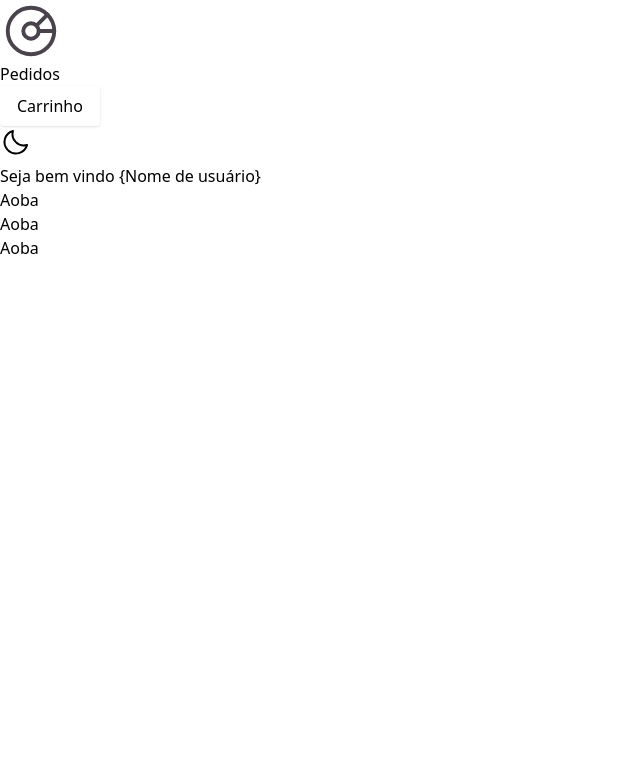
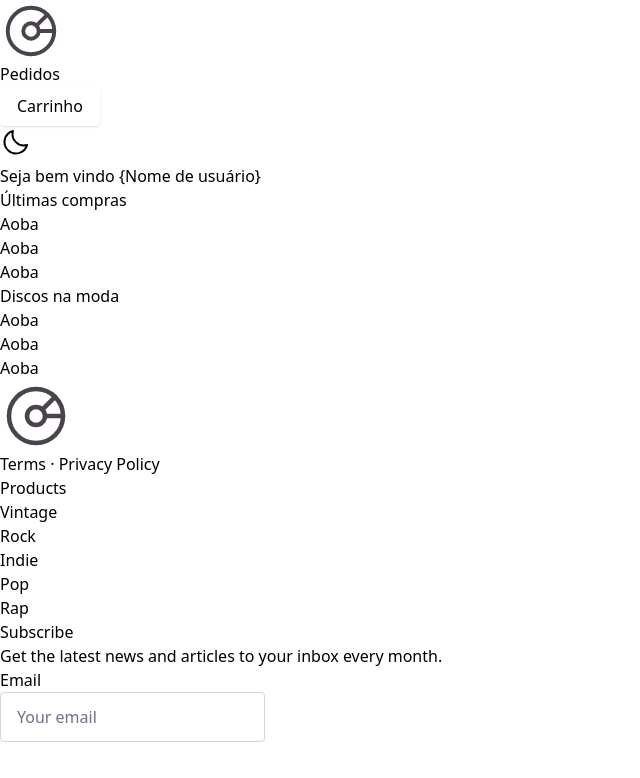
Before and after one commit to CarlosEduardoAD/sa-senai-vinil, a React (Vite) app: page /menu in a window 1280 px wide. Shown: the top 778 px of the page, without its empty margins (0-640 px from the left). Built offline with nearby package versions, Linux system fonts and the light colour scheme.

Commit message:
[FEAT] Add more elements to menu

```diff
--- a/src/pages/Menu.jsx
+++ b/src/pages/Menu.jsx
@@ -1,14 +1,20 @@
 import Header from "../partials/Header";
 import HeroMenu from "../partials/HeroMenu";
+import Footer from "../partials/Footer"
 
 function Menu(){
     return(
         <section className="relative flex flex-col min-h-screen overflow-hidden">
-            <Header firstButton='Pedidos' secondButton='Carrinho'/>
+            <Header firstButton='Pedidos' secondButton='Carrinho' />
 
         <section>
             <HeroMenu></HeroMenu>
         </section>
+
+        <section>
+            <Footer></Footer>
+        </section>
+
         </section>
     )
 }
--- a/src/partials/Footer.jsx
+++ b/src/partials/Footer.jsx
@@ -3,7 +3,7 @@ import { Link } from "react-router-dom";
 
 function Footer() {
   return (
-    <footer className="dark:bg-black dark:text-white">
+    <footer className="dark:bg-[#151617] dark:text-white">
       <div className="max-w-6xl mx-auto px-4 sm:px-6">
         {/* Top area: Blocks */}
         <div className="grid sm:grid-cols-12 gap-8 py-8 md:py-12 border-t border-gray-200">
--- a/src/partials/Header.jsx
+++ b/src/partials/Header.jsx
@@ -1,4 +1,4 @@
-import React, { useState, useEffect } from "react";
+import React, { useState, useEffect} from "react";
 import { Link } from "react-router-dom";
 import ToggleButton from "../utils/ToggleButton";
 
--- a/src/partials/HeroHome.jsx
+++ b/src/partials/HeroHome.jsx
@@ -7,7 +7,7 @@ import Goldies from "../images/Goldies.png"
 
 function HeroHome() {
   const [videoModalOpen, setVideoModalOpen] = useState(false);
-  const [colorTheme, setTheme] = UseDarkMode()
+
 
   return (
     <section className="relative dark:bg-[#151617]">
@@ -30,9 +30,9 @@ function HeroHome() {
               y2="100%"
               id="illustration-01"
             >
-              <stop stopColor="#FFF" offset="0%" />
-              <stop stopColor="#EAEAEA" offset="77.402%" />
-              <stop stopColor="#DFDFDF" offset="100%" />
+              <stop stopColor="#1d4ed8" offset="0%" />
+              <stop stopColor="#3b82f6" offset="77.402%" />
+              <stop stopColor="#93c5fd" offset="100%" />
             </linearGradient>
           </defs>
           <g fill="url(#illustration-01)" fillRule="evenodd">
@@ -58,10 +58,9 @@ function HeroHome() {
             </h1>
             <div className="max-w-3xl mx-auto">
               <p
-                className="text-xl text-gray-600 mb-8"
+                className="text-xl text-gray-600 mb-8 dark:text-white"
                 data-aos="zoom-y-out"
                 data-aos-delay="150"
-                className='dark:text-white'
               >
                 Lorem ipsum dolor sit amet consectetur adipisicing elit. Esse
                 culpa nisi necessitatibus eos at, possimus, sit doloribus
--- a/src/partials/HeroMenu.jsx
+++ b/src/partials/HeroMenu.jsx
@@ -13,7 +13,7 @@ function HeroHome() {
                 className='flex flex-grow flex-col sm:max-w-full min-h-screen dark:bg-[#151617]'>
                 <div className='flex flex-col items-center justify-center '>
                     <h1 className='text-center dark:text-white text-neutral-800 font-bold pt-24 text-4xl'>Seja bem vindo {" "}<span
-                    className='opacity-40
+                        className='opacity-40
                     text-black
                     dark:text-white
                     hover:opacity-100
@@ -24,11 +24,22 @@ function HeroHome() {
                     transition-all
                     duration-900'
                     >{nome}</span></h1>
+                    <p className='text-white pt-12 font-inter font-bold text-3xl'>Últimas compras</p>
                     <div className='flex flex-col md:grid md:grid-cols-3 md:grid-flow-row gap-12 pt-24 dark:text-white pr-4 pl-4'>
                         <div className='p-20 bg-blue-600 rounded-md max-w-sm mx-auto md:p-22'>Aoba</div>
                         <div className='p-20 bg-blue-600 rounded-md max-w-sm x-auto md:p-22'>Aoba</div>
                         <div className='p-20 bg-blue-600 rounded-md max-w-sm mx-auto md:p-22'>Aoba</div>
                     </div>
+                </div>
+                <div className='pt-16 flex items-center justify-center font-inter dark:text-white text-center'>
+                    <p className='font-bold text-3xl'>Discos na moda</p>
+                </div>
+                <div className='flex flex-col flex-wrap items-center justify-center'>
+                <div className='flex flex-col md:grid md:grid-cols-3 md:grid-flow-row gap-12 pt-24 dark:text-white pr-4 pl-4 pb-12'>
+                    <div className='p-20 bg-blue-600 rounded-md max-w-sm mx-auto md:p-22'>Aoba</div>
+                    <div className='p-20 bg-blue-600 rounded-md max-w-sm mx-auto md:p-22'>Aoba</div>
+                    <div className='p-20 bg-blue-600 rounded-md max-w-sm mx-auto md:p-22'>Aoba</div>
+                </div>
                 </div>
             </main>
         </section>
```
Also changed, not shown: .gitpod.yml (added).
